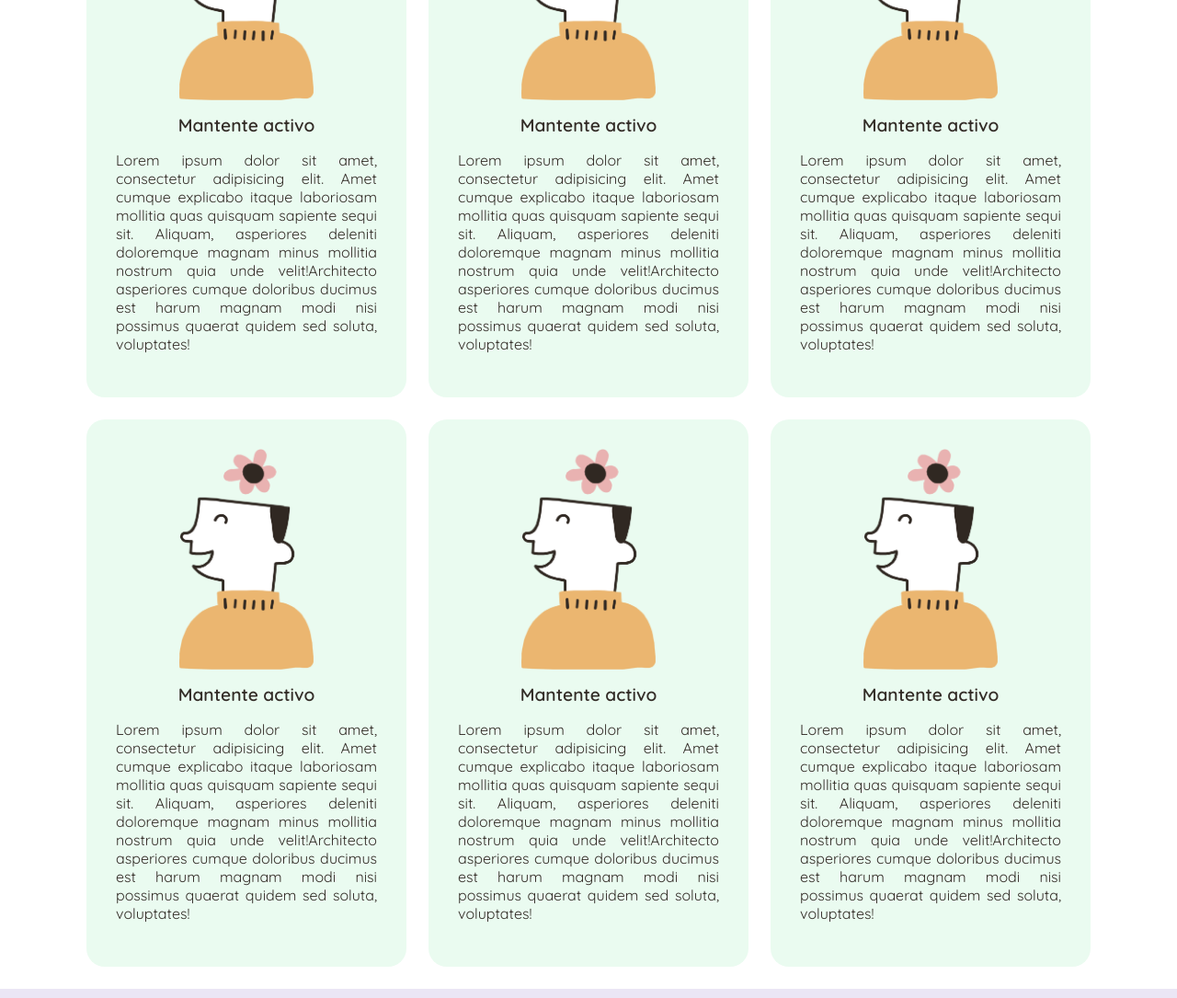
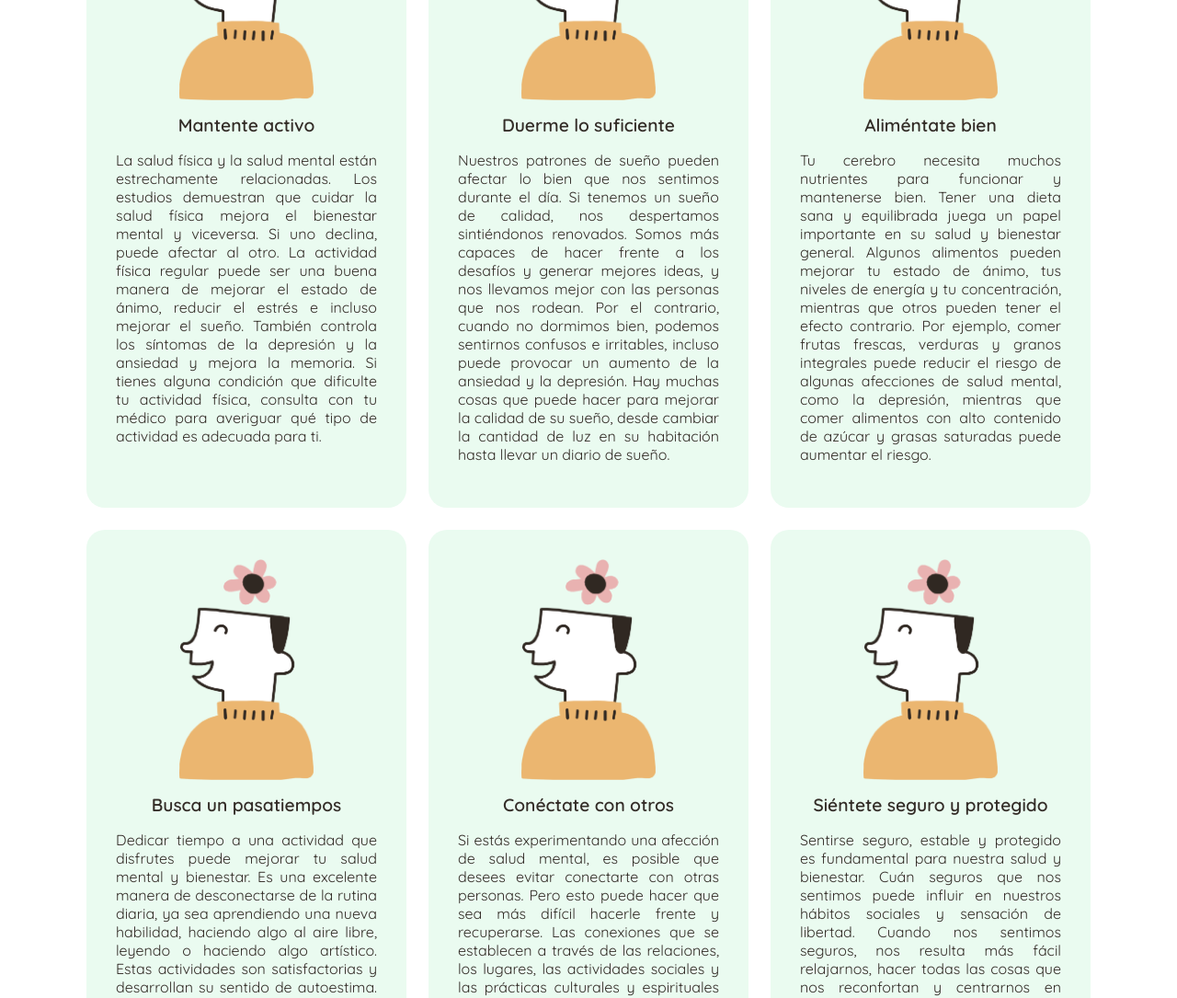
Before and after one commit to DaniiPoblete/Bienestar-Mental, a plain HTML site: page pages/healthy-life.html in a window 1280 px wide. Shown: the part 770-1855 px from the top of the page at 92% size. Drawn offline with nearby package versions, Linux system fonts and the light colour scheme.

Commit message:
Agregando contenido en Vida Sana y Contactos

```diff
--- a/css/style.css
+++ b/css/style.css
@@ -43,6 +43,10 @@ a, a:hover {
 	border-radius: 1.25rem;
 	background-color: #ffffff;
 	box-shadow: 5px 5px 15px 5px #00000014;
+}
+
+.button i {
+	margin-right: 0.3rem;
 }
 
 h2 {
@@ -279,6 +283,7 @@ footer {
 /* Healthy Life
 ========================================================================== */
 .advices__advice {
+	height: 100%;
 	padding: 2rem;
 	text-align: center;
 	border-radius: 1.25rem;
@@ -307,6 +312,7 @@ footer {
 /* Helpful Contacts
 ========================================================================== */
 .getHelp {
+	font-size: 1.17rem;
 	background-color: #fbe9f3;
 }
 
@@ -315,44 +321,23 @@ footer {
 	font-weight: 700;
 }
 
-.getHelp p,
-.getHelp__phone {
-	font-size: 1.17rem;
-}
-
-.getHelp__phone {
-	width: fit-content;
-	margin: auto;
-	padding: 0.3rem 0.6rem;
-	border-radius: 1.25rem;
+.getHelp .button {
+	color: #ffffff;
 	background-color: #a13b6d;
-	box-shadow: 5px 5px 15px 5px #00000014;
-}
-
-.getHelp__phone i,
-.getHelp__phone span {
-	color: #ffffff;
 }
 
 .contacts__contact {
+	height: 100%;
 	padding: 2rem;
 	text-align: center;
 	border-radius: 1.25rem;
 	background-color: #fff6ee;
 }
 
-.contacts__contact i {
-	margin-bottom: 1rem;
-}
-
-.contact__phone {
-	width: fit-content;
-	margin: auto;
-	padding: 0.313rem 0.625rem;
+.contacts__contact .button {
+	min-width: 6rem;
 	color: #ffffff;
-	border-radius: 1.25rem;
 	background-color: #d7bca7;
-	box-shadow: 5px 5px 15px 5px #00000014;
 }
 
 .accordion-button:not(.collapsed) {
@@ -362,7 +347,6 @@ footer {
 }
 
 .accordion-button:focus {
-	/*box-shadow: inset 0 -1px 0 rgb(0 0 0 / 13%);*/
 	box-shadow: unset;
 }
 
@@ -445,6 +429,10 @@ footer {
 		width: 100%;
 	}
 
+	.newsletter label {
+		display: unset;
+	}
+
 	footer {
 		flex-direction: column;
 		gap: 1rem;
--- a/pages/healthy-life.html
+++ b/pages/healthy-life.html
@@ -54,13 +54,12 @@
 					<div class="col-12 col-lg-7 text-center">
 						<h1>Vida sana</h1>
 						<p>
-							Lorem ipsum dolor sit amet, consectetur adipisicing elit. Amet cumque explicabo itaque
-							laboriosam
-							mollitia quas quisquam sapiente sequi sit. Aliquam, asperiores deleniti doloremque magnam
-							minus
-							mollitia nostrum quia unde velit!Architecto asperiores cumque doloribus ducimus est harum
-							magnam
-							modi nisi possimus quaerat quidem sed soluta, voluptates!
+							Cuidarse a uno mismo puede ser difícil de priorizar, sobre todo en estos tiempos.
+							Al igual que la salud física, a veces nuestro bienestar puede desequilibrarse y
+							necesitar atención adicional. Cuando esto sucede, es importante saber cómo detectar las
+							señales a tiempo y tomar las medidas necesarias.
+							Cuidar del bienestar físico, emocional y mental no tiene por qué ser abrumador. La
+							clave es encontrar el equilibrio adecuado para sentirnos bien con nuestro ser.
 						</p>
 					</div>
 					<div class="col-12 col-lg-5 text-center">
@@ -79,100 +78,89 @@
 						<img src="../resources/healthy-life-banner.png" alt="healthy-life-banner">
 						<h3>Mantente activo</h3>
 						<p>
-							Lorem ipsum dolor sit amet, consectetur adipisicing elit. Amet cumque explicabo itaque
-							laboriosam
-							mollitia quas quisquam sapiente sequi sit. Aliquam, asperiores deleniti doloremque
-							magnam
-							minus
-							mollitia nostrum quia unde velit!Architecto asperiores cumque doloribus ducimus est
-							harum
-							magnam
-							modi nisi possimus quaerat quidem sed soluta, voluptates!
+							La salud física y la salud mental están estrechamente relacionadas. Los estudios demuestran
+							que cuidar la salud física mejora el bienestar mental y viceversa. Si uno declina, puede
+							afectar al otro. La actividad física regular puede ser una buena manera de mejorar el estado
+							de ánimo, reducir el estrés e incluso mejorar el sueño. También controla los síntomas de la
+							depresión y la ansiedad y mejora la memoria. Si tienes alguna condición que dificulte tu
+							actividad física, consulta con tu médico para averiguar qué tipo de actividad es adecuada
+							para ti.
 						</p>
 					</div>
 				</div>
 				<div class="col">
 					<div class="advices__advice">
 						<img src="../resources/healthy-life-banner.png" alt="healthy-life-banner">
-						<h3>Mantente activo</h3>
+						<h3>Duerme lo suficiente</h3>
 						<p>
-							Lorem ipsum dolor sit amet, consectetur adipisicing elit. Amet cumque explicabo itaque
-							laboriosam
-							mollitia quas quisquam sapiente sequi sit. Aliquam, asperiores deleniti doloremque
-							magnam
-							minus
-							mollitia nostrum quia unde velit!Architecto asperiores cumque doloribus ducimus est
-							harum
-							magnam
-							modi nisi possimus quaerat quidem sed soluta, voluptates!
+							Nuestros patrones de sueño pueden afectar lo bien que nos sentimos durante el día.
+							Si tenemos un sueño de calidad, nos despertamos sintiéndonos renovados. Somos más capaces de
+							hacer frente a los desafíos y generar mejores ideas, y nos llevamos mejor con las personas
+							que nos rodean. Por el contrario, cuando no dormimos bien, podemos sentirnos confusos e
+							irritables, incluso puede provocar un aumento de la ansiedad y la depresión. Hay muchas
+							cosas que puede hacer para mejorar la calidad de su sueño, desde cambiar la cantidad de luz
+							en su habitación hasta llevar un diario de sueño.
 						</p>
 					</div>
 				</div>
 				<div class="col">
 					<div class="advices__advice">
 						<img src="../resources/healthy-life-banner.png" alt="healthy-life-banner">
-						<h3>Mantente activo</h3>
+						<h3>Aliméntate bien</h3>
 						<p>
-							Lorem ipsum dolor sit amet, consectetur adipisicing elit. Amet cumque explicabo itaque
-							laboriosam
-							mollitia quas quisquam sapiente sequi sit. Aliquam, asperiores deleniti doloremque
-							magnam
-							minus
-							mollitia nostrum quia unde velit!Architecto asperiores cumque doloribus ducimus est
-							harum
-							magnam
-							modi nisi possimus quaerat quidem sed soluta, voluptates!
+							Tu cerebro necesita muchos nutrientes para funcionar y mantenerse bien.
+							Tener una dieta sana y equilibrada juega un papel importante en su salud y bienestar
+							general. Algunos alimentos pueden mejorar tu estado de ánimo, tus niveles de energía y tu
+							concentración, mientras que otros pueden tener el efecto contrario.
+							Por ejemplo, comer frutas frescas, verduras y granos integrales puede reducir el
+							riesgo de algunas afecciones de salud mental, como la depresión, mientras que comer
+							alimentos con alto contenido de azúcar y grasas saturadas puede aumentar el riesgo.
 						</p>
 					</div>
 				</div>
 				<div class="col">
 					<div class="advices__advice">
 						<img src="../resources/healthy-life-banner.png" alt="healthy-life-banner">
-						<h3>Mantente activo</h3>
+						<h3>Busca un pasatiempos</h3>
 						<p>
-							Lorem ipsum dolor sit amet, consectetur adipisicing elit. Amet cumque explicabo itaque
-							laboriosam
-							mollitia quas quisquam sapiente sequi sit. Aliquam, asperiores deleniti doloremque
-							magnam
-							minus
-							mollitia nostrum quia unde velit!Architecto asperiores cumque doloribus ducimus est
-							harum
-							magnam
-							modi nisi possimus quaerat quidem sed soluta, voluptates!
+							Dedicar tiempo a una actividad que disfrutes puede mejorar tu salud mental y bienestar. Es
+							una excelente manera de desconectarse de la rutina diaria, ya sea aprendiendo una nueva
+							habilidad, haciendo algo al aire libre, leyendo o haciendo algo artístico. Estas actividades
+							son satisfactorias y desarrollan su sentido de autoestima. Las personas con pasatiempos
+							pueden tener menos probabilidades de experimentar estrés, mal humor y depresión. Sean cuales
+							sean tus intereses, seguro que hay algo para ti. Lo que importa es que sea una
+							actividad que encuentres significativa y agradable.
 						</p>
 					</div>
 				</div>
 				<div class="col">
 					<div class="advices__advice">
 						<img src="../resources/healthy-life-banner.png" alt="healthy-life-banner">
-						<h3>Mantente activo</h3>
+						<h3>Conéctate con otros</h3>
 						<p>
-							Lorem ipsum dolor sit amet, consectetur adipisicing elit. Amet cumque explicabo itaque
-							laboriosam
-							mollitia quas quisquam sapiente sequi sit. Aliquam, asperiores deleniti doloremque
-							magnam
-							minus
-							mollitia nostrum quia unde velit!Architecto asperiores cumque doloribus ducimus est
-							harum
-							magnam
-							modi nisi possimus quaerat quidem sed soluta, voluptates!
+							Si estás experimentando una afección de salud mental, es posible que desees evitar
+							conectarte con otras personas. Pero esto puede hacer que sea más difícil hacerle frente y
+							recuperarse. Las conexiones que se establecen a través de las relaciones, los lugares, las
+							actividades sociales y las prácticas culturales y espirituales pueden crear una red de
+							seguridad para tu salud física y bienestar general. Por eso, las personas con conexiones
+							positivas y significativas son más felices y saludables. Las conexiones saludables con
+							familiares, amigos, parejas y compañeros de trabajo reducen los niveles de ansiedad y
+							depresión, y elevan la autoestima.
 						</p>
 					</div>
 				</div>
 				<div class="col">
 					<div class="advices__advice">
 						<img src="../resources/healthy-life-banner.png" alt="healthy-life-banner">
-						<h3>Mantente activo</h3>
+						<h3>Siéntete seguro y protegido</h3>
 						<p>
-							Lorem ipsum dolor sit amet, consectetur adipisicing elit. Amet cumque explicabo itaque
-							laboriosam
-							mollitia quas quisquam sapiente sequi sit. Aliquam, asperiores deleniti doloremque
-							magnam
-							minus
-							mollitia nostrum quia unde velit!Architecto asperiores cumque doloribus ducimus est
-							harum
-							magnam
-							modi nisi possimus quaerat quidem sed soluta, voluptates!
+							Sentirse seguro, estable y protegido es fundamental para nuestra salud y bienestar. Cuán
+							seguros que nos sentimos puede influir en nuestros hábitos sociales y sensación de libertad.
+							Cuando nos sentimos seguros, nos resulta más fácil relajarnos, hacer todas las cosas que nos
+							reconfortan y centrarnos en nuestras relaciones y en el trabajo o estudio que tenemos que
+							hacer. Tener relaciones saludables y respetuosas puede ayudarte a sentirte seguro y
+							valorado. Si algo no se siente del todo bien en la relación con un ser querido, o si
+							comienzas a sentirte inseguro, es importante buscar ayuda.
 						</p>
 					</div>
 				</div>
```
Also changed, not shown: pages/helpful-contacts.html (+44 -19 lines).
